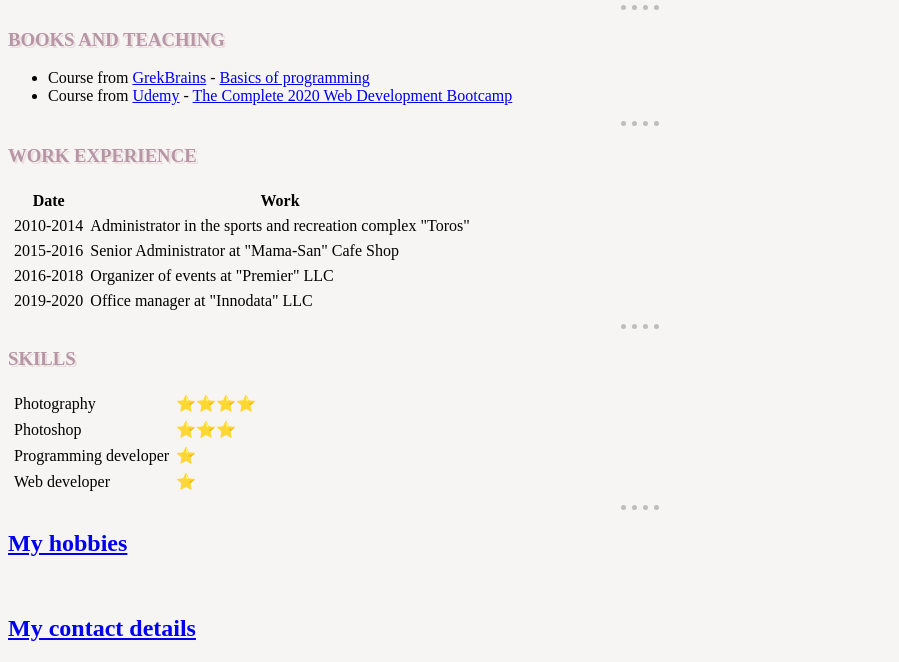
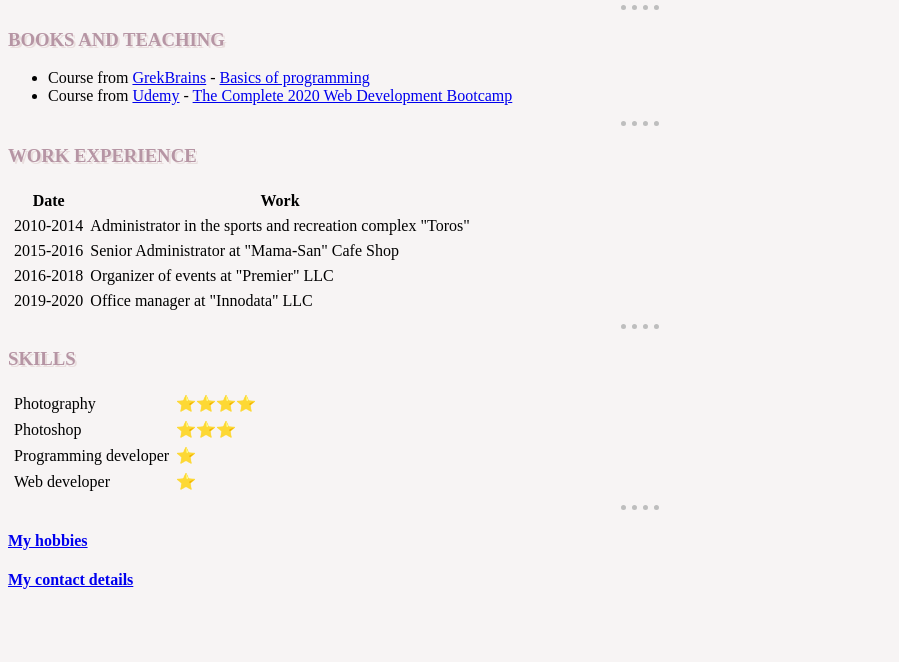
Before and after one commit to YanikaDrago/cv, a plain HTML site: page index.html in a window 1280 px wide. Shown: the part 177-839 px from the top of the page, without its empty margins (0-899 px from the left). After the commit the page ends 800 px from the top, so only its background shows below. Drawn offline with Linux system fonts and the light colour scheme.

Commit message:
Update index.html

```diff
--- a/index.html
+++ b/index.html
@@ -70,7 +70,7 @@
         </tr>
     </table>
     <hr>
-    <h2><a href="hobbies.html">My hobbies</a></h2><br>
-    <h2><a href="contact-me.html">My contact details</a></h2>
+    <h4><a href="hobbies.html">My hobbies</a></h4>
+    <h4><a href="contact-me.html">My contact details</a></h4>
 </body>
 </html>
```
